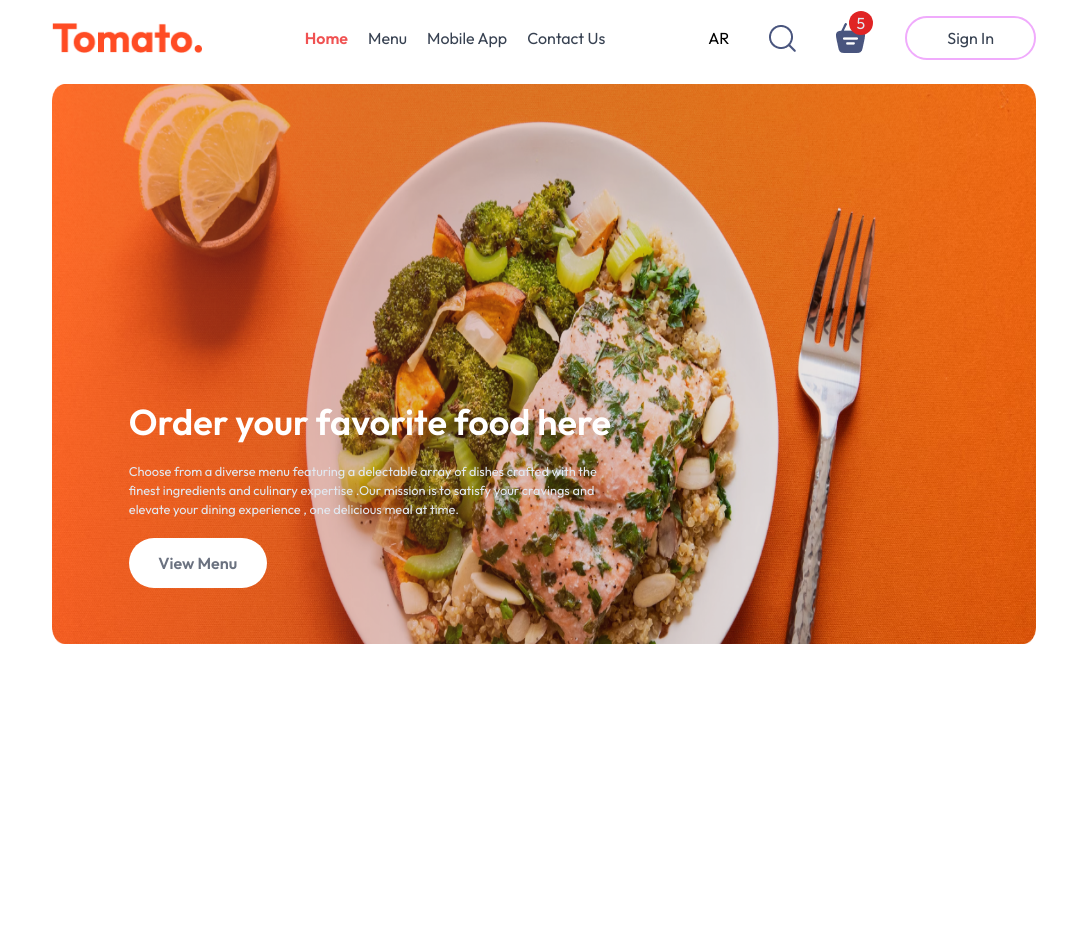
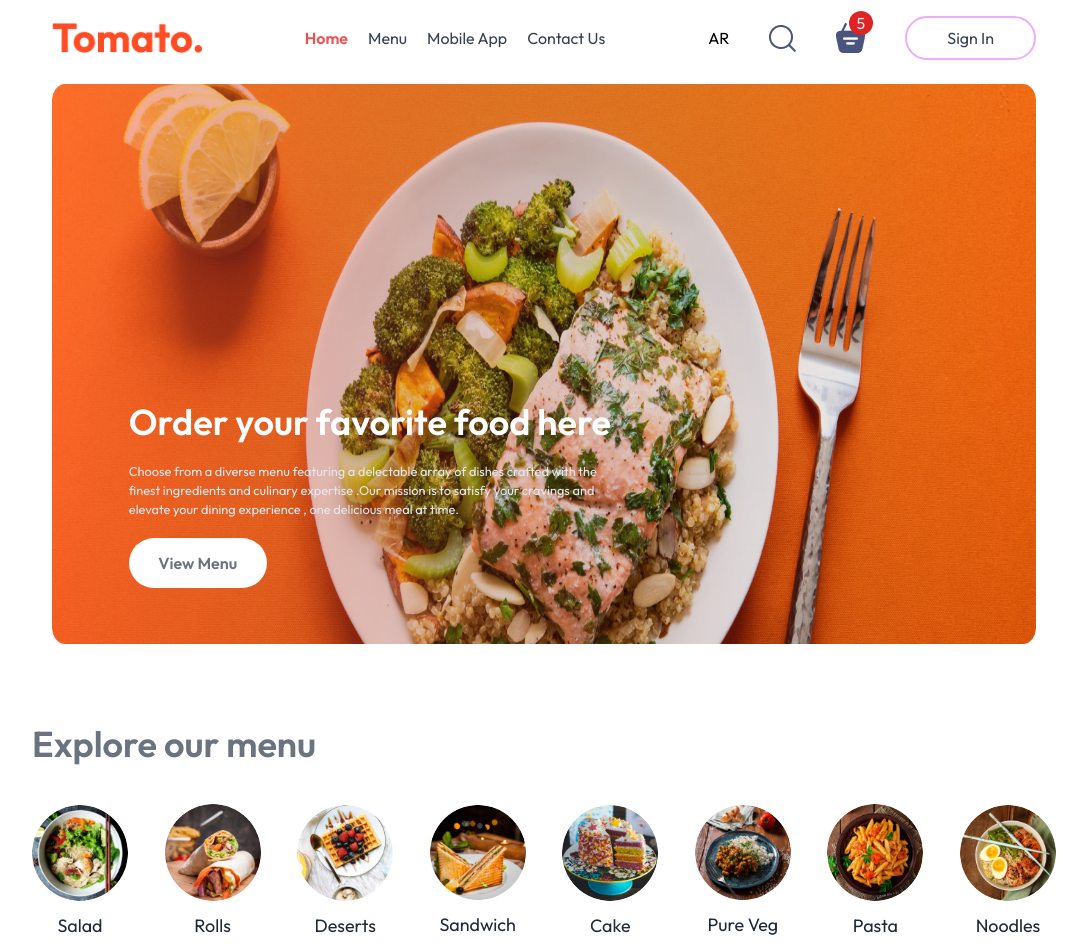
Before and after one commit to abdulkareemm/food-app, a React (Vite) app: page / in a window 1280 px wide. Shown: the top 952 px of the page, without its empty margins (96-1183 px from the left). Before the commit the page ends 800 px from the top, so only its background shows below. Built offline with nearby package versions, Linux system fonts and the light colour scheme.

Commit message:
category meals component

```diff
--- /dev/null
+++ b/src/components/ExploreMenu.jsx
@@ -0,0 +1,40 @@
+import React from 'react'
+import {menu_list} from "../assets/assets"
+import { useTranslation } from 'react-i18next'
+const ExploreMenu = ({ category, setCategory }) => {
+  const { t } = useTranslation();
+  return (
+    <div className="flex flex-col  gap-5 my-20">
+      <h1 className="text-gray-500 font-semibold text-4xl">
+        {t("explore-header")}
+      </h1>
+      <div className="flex justify-between items-center gap-7 text-center my-5 mx-0 overflow-scroll">
+        {menu_list.map((item, index) => (
+          <div key={index} onClick={() => setCategory(item.menu_name)}>
+            <img
+              src={item.menu_image}
+              alt={item.menu_name}
+              className={`w-[7.5vw]  min-w-[80px] cursor-pointer rounded-full ${
+                category === item.menu_name
+                  ? "border-4  border-red-500 px-0.5"
+                  : ""
+              }`}
+            />
+            <p
+              className={`mt-3 text-gray-800 text-[1.4vw] cursor-pointer ${
+                category === item.menu_name
+                  ? "border-2 rounded-full border-red-500 px-0.5 text-red-800 font-semibold"
+                  : ""
+              }`}
+            >
+              {t(item.menu_name)}
+            </p>
+          </div>
+        ))}
+      </div>
+      <hr className="my-3 h-[1px] bg-[#e2e2e2] w-full text-center border-none" />
+    </div>
+  );
+};
+
+export default ExploreMenu
--- a/src/components/index.js
+++ b/src/components/index.js
@@ -1,2 +1,3 @@
 export { default as Nav} from "./Navbar"
 export { default as Header } from "./Header";
+export { default as Menu } from "./ExploreMenu";
--- a/src/locales/ar.json
+++ b/src/locales/ar.json
@@ -3,8 +3,17 @@
   "menu": "القائمة",
   "mobile-app": "تطبيق الجوال",
   "contact us": "اتصل بنا",
-  "sign-in" : "دخول",
-  "header" : "أطلب طعامك المفضل من هنا",
-  "header1":"اختر من قائمة متنوعة تضم مجموعة شهية من الأطباق المصنوعة بأفضل المكونات والخبرة الطهوية. مهمتنا هي إرضاء رغباتك وتحسين تجربتك الطعامية، وذلك بوجبة شهية في كل مرة.",
-  "header-btn":"عرض القائمة"
+  "sign-in": "دخول",
+  "header": "أطلب طعامك المفضل من هنا",
+  "header1": "اختر من قائمة متنوعة تضم مجموعة شهية من الأطباق المصنوعة بأفضل المكونات والخبرة الطهوية. مهمتنا هي إرضاء رغباتك وتحسين تجربتك الطعامية، وذلك بوجبة شهية في كل مرة.",
+  "header-btn": "عرض القائمة",
+  "explore-header": "استكشف قائمتنا",
+  "Salad": "سلطة",
+  "Rolls": "لفائف",
+  "Deserts": "الحلويات",
+  "Sandwich": "ساندويتش",
+  "Cake": "كعكة",
+  "Pure Veg": "وجبات نباتية",
+  "Pasta": "باستا",
+  "Noodles": "نودلز"
 }
--- a/src/locales/en.json
+++ b/src/locales/en.json
@@ -6,5 +6,14 @@
   "sign-in": "Sign In",
   "header": "Order your favorite food here",
   "header1" : "Choose from a diverse menu featuring a delectable array of dishes crafted with the finest ingredients and culinary expertise .Our mission is to satisfy your cravings and elevate your dining experience , one delicious meal at time.",
-  "header-btn":"View Menu"
+  "header-btn":"View Menu",
+  "explore-header":"Explore our menu",
+  "Salad":"Salad",
+  "Rolls":"Rolls",
+  "Deserts":"Deserts",
+  "Sandwich":"Sandwich",
+  "Cake":"Cake",
+  "Pure Veg":"Pure Veg",
+  "Pasta":"Pasta",
+  "Noodles":"Noodles"
 }
--- a/src/pages/Home.jsx
+++ b/src/pages/Home.jsx
@@ -1,10 +1,13 @@
-import React from 'react'
+import React, { useState } from 'react'
 import { Header } from '../components'
+import ExploreMenu from '../components/ExploreMenu'
 
 const Home = () => {
+  const [category,setCategory] = useState("All")
   return (
     <div>
       <Header/>
+      <ExploreMenu category={category} setCategory={setCategory}/>
     </div>
   )
 }
```
